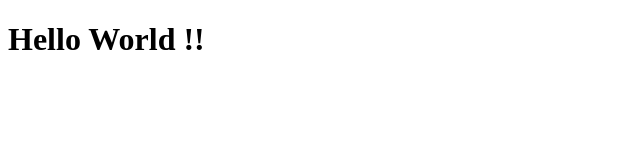
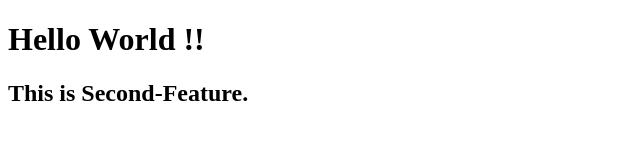
Before and after one commit to sumedhdixit/git-crash, a plain HTML site: page index.html in a window 1280 px wide. Shown: the whole page, without its empty margins (0-640 px from the left). Drawn offline with Linux system fonts and the light colour scheme.

Commit message:
Second Feature Added.

```diff
--- a/index.html
+++ b/index.html
@@ -8,5 +8,6 @@
 </head>
 <body>
     <h1>Hello World !!</h1>
+    <h2>This is Second-Feature.</h2>
 </body>
 </html>
```
Also changed, not shown: 1 other file.
